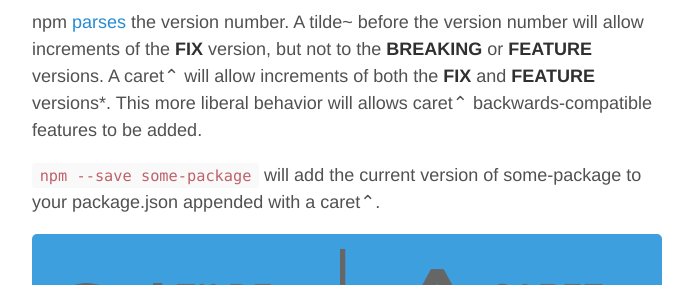
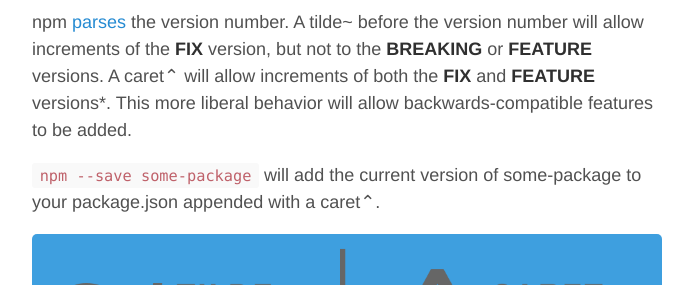
Before and after one commit to jontejada/jontejada.github.io, a Jekyll site: the page built from _posts/2015-12-18-semver.md, in a window 1280 px wide and 1400 px high, scrolled down 2054 px. Shown: the part 167-452 px from the top of the window, without its empty margins (293-986 px from the left). Built offline with Jekyll 4.4.1, drawn with Linux system fonts in a browser that asks for light colours; Markdown is read by kramdown in place of the engine named in the settings; some of the changed text lies outside the part shown.

Commit message:
semver edits

```diff
--- a/_posts/2015-12-18-semver.md
+++ b/_posts/2015-12-18-semver.md
@@ -24,7 +24,7 @@ as software is developed / fixed / improved, the version numbers is incremented.
 
 #package.json
 
-npm [parses](https://github.com/npm/node-semver) the version number. A tilde~ before the version number will allow increments of the **FIX** version, but not to the **BREAKING** or **FEATURE** versions. A caret⌃ will allow increments of both the **FIX** and **FEATURE** versions&#42;. This more liberal behavior will allows caret⌃ backwards-compatible features to be added.
+npm [parses](https://github.com/npm/node-semver) the version number. A tilde~ before the version number will allow increments of the **FIX** version, but not to the **BREAKING** or **FEATURE** versions. A caret⌃ will allow increments of both the **FIX** and **FEATURE** versions&#42;. This more liberal behavior will allow backwards-compatible features to be added.
 
 `npm --save some-package` will add the current version of some-package to your package.json appended with a caret⌃.
 
```
Also changed, not shown: other parts of _posts/2015-12-18-semver.md (+1 -1 lines).
